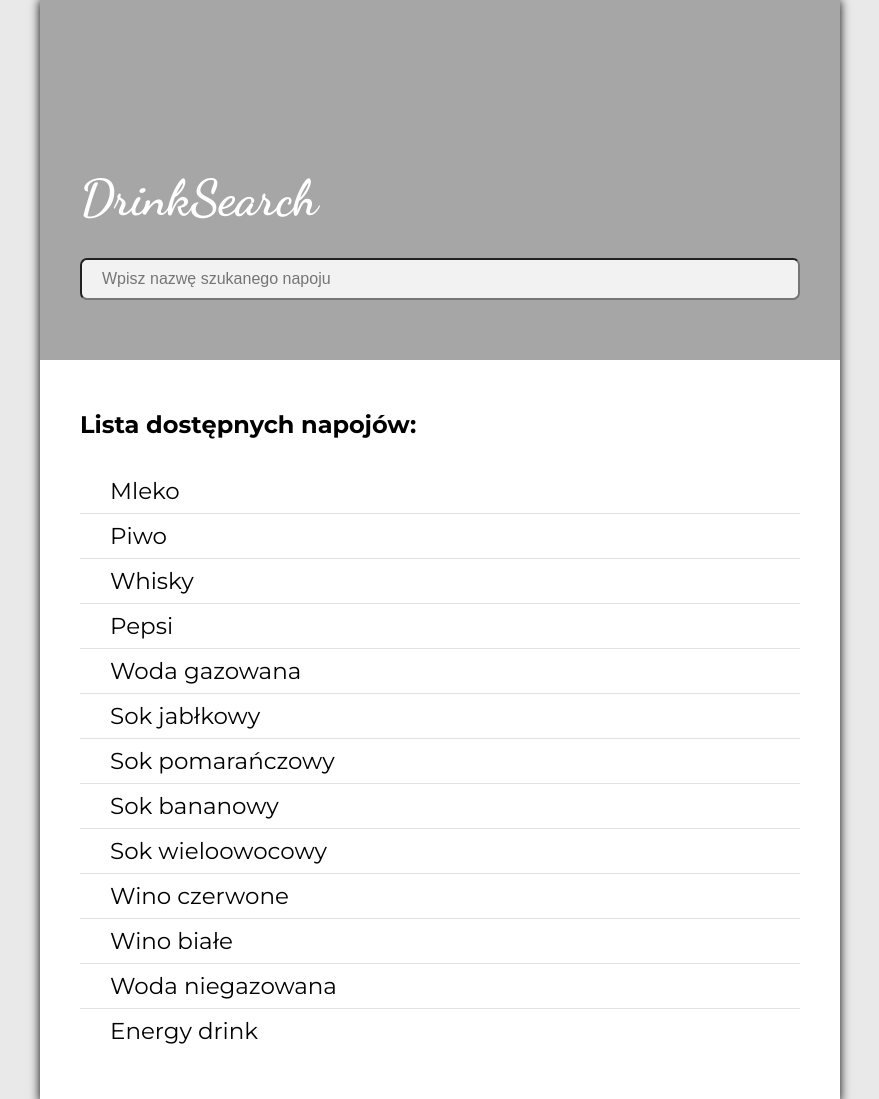
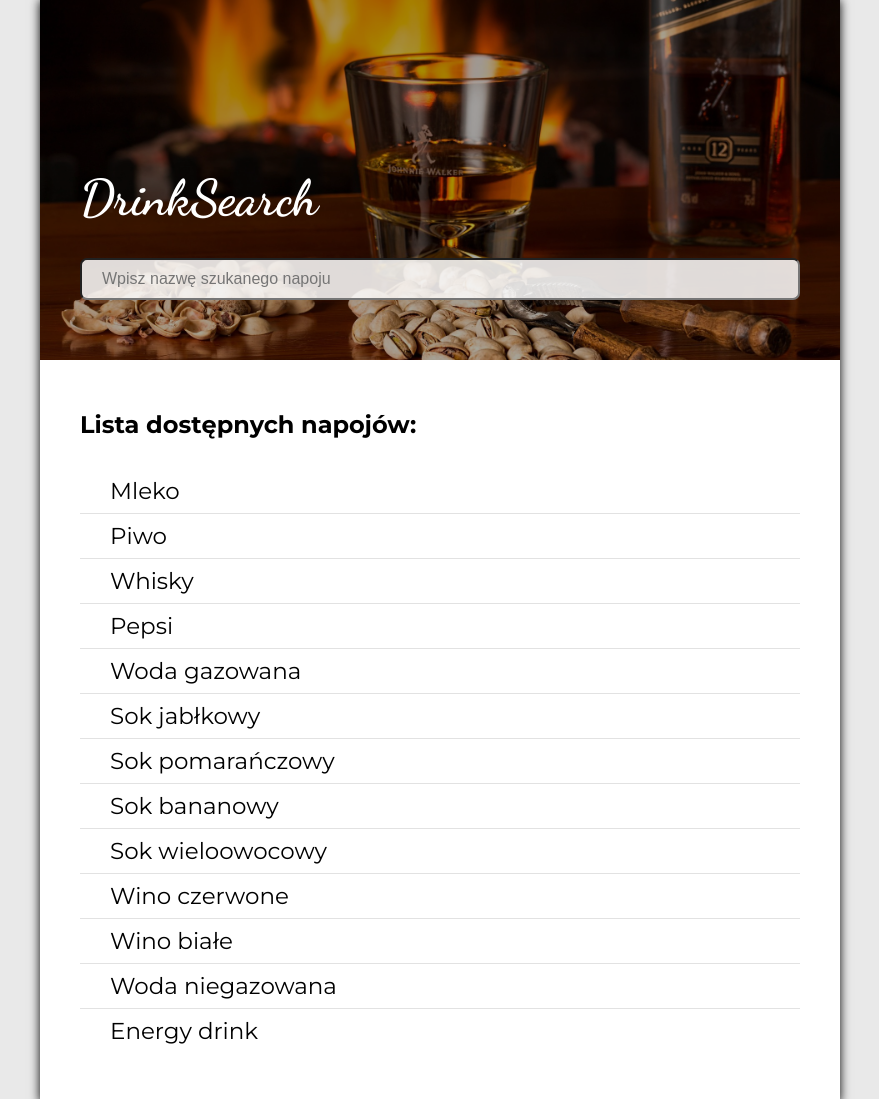
Before and after one commit to Saviola11/Drink-searcher, a plain HTML site: page index.html in a window 1280 px wide. Shown: the top 1099 px of the page, without its empty margins (200-1079 px from the left). Drawn offline with Linux system fonts and the light colour scheme; the site is published under a folder, as on GitHub Pages, so addresses that start at the root find nothing.

Commit message:
Add files via upload

```diff
--- a/style.css
+++ b/style.css
@@ -36,7 +36,7 @@ body {
 	height: 360px;
 	padding: 20px 40px;
 	font-family: 'Dancing Script', cursive;
-	background-image: url(/hero-img.jpg);
+	background-image: url('hero-img.jpg');
 	background-size: cover;
 	background-position: center;
 	z-index: 0;
@@ -50,38 +50,36 @@ body {
 	top: 0;
 	left: 0;
 }
-h1{
+h1 {
 	margin-bottom: 30px;
 	color: #fff;
 	font-size: 50px;
 }
 
-.search{
+.search {
 	padding: 10px 20px;
 	margin-bottom: 40px;
 	width: 100%;
 	font-size: 16px;
 	border-radius: 7px;
 	background-color: rgba(255, 255, 255, 0.85);
-
 }
 
-.drink-list{
+.drink-list {
 	padding: 20px 40px;
 }
-    h2{
+h2 {
 	padding: 30px 0;
 }
-    ul{
+ul {
 	margin-bottom: 30px;
 	list-style: none;
 	font-size: 23px;
 }
-    li{
+li {
 	padding: 8px 30px;
-        border-bottom: 1px solid rgb(226, 226, 226) ;
+	border-bottom: 1px solid rgb(226, 226, 226);
 }
-    li:last-child{
-
-        border-bottom: 0 ;
+li:last-child {
+	border-bottom: 0;
 }
```
Lines whose indentation alone changed are shown as unchanged.
